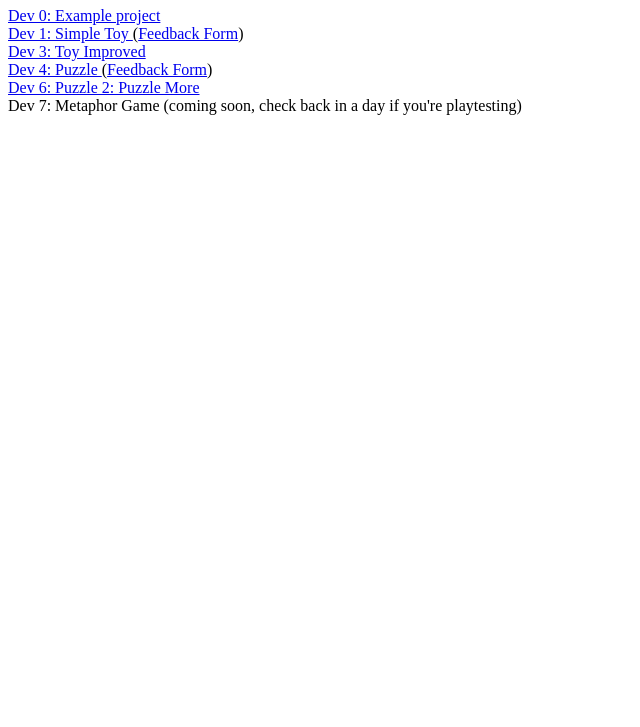
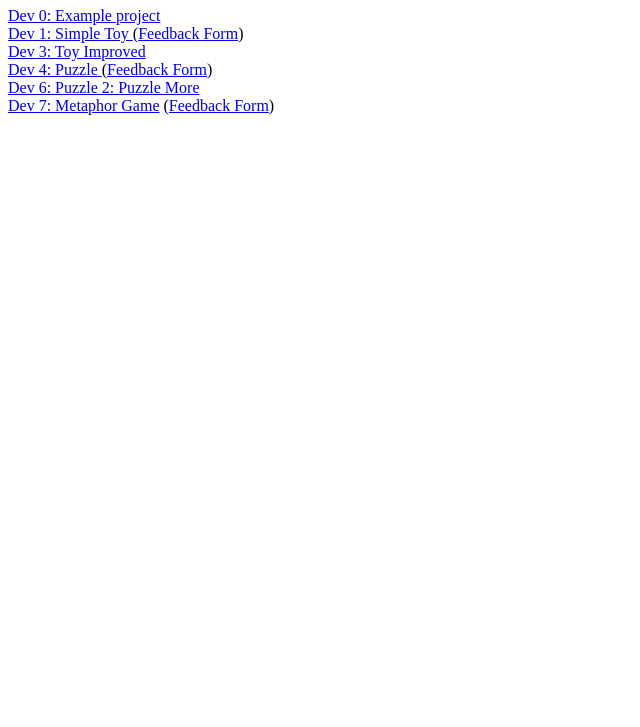
Before and after one commit to oinkymoo/oinkymoo.github.io, a plain HTML site: page index.html in a window 1280 px wide. Shown: the part 73-800 px from the top of the page, without its empty margins (0-640 px from the left). Drawn offline with Linux system fonts and the light colour scheme.

Commit message:
homepage update

```diff
--- a/index.html
+++ b/index.html
@@ -22,7 +22,7 @@
 			<br>
 			<a href="resources/Dev6/game.html" target="_blank">Dev 6: Puzzle 2: Puzzle More </a>
 			<br>
-			Dev 7: Metaphor Game (coming soon, check back in a day if you're playtesting)
+			<a href="resources/Dev7/game.html" target="_blank">Dev 7: Metaphor Game</a> (<a href="https://forms.gle/fz486vuYdxptJwie8">Feedback Form</a>)
 		</p>
 
 	</body>
```
